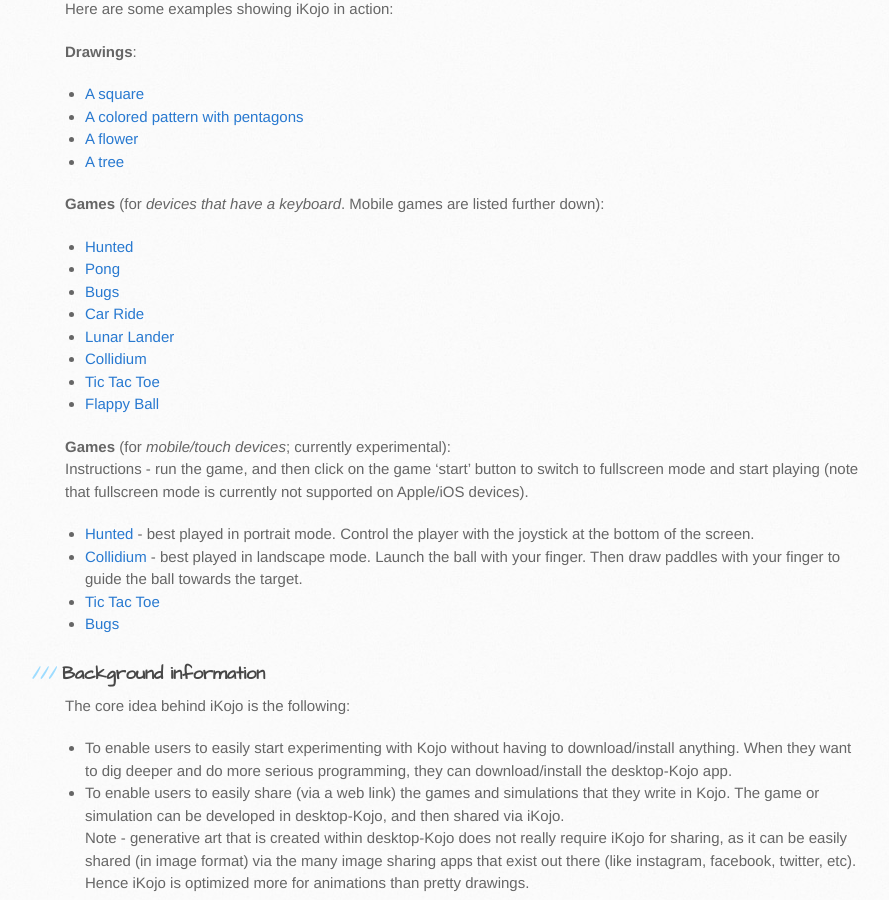
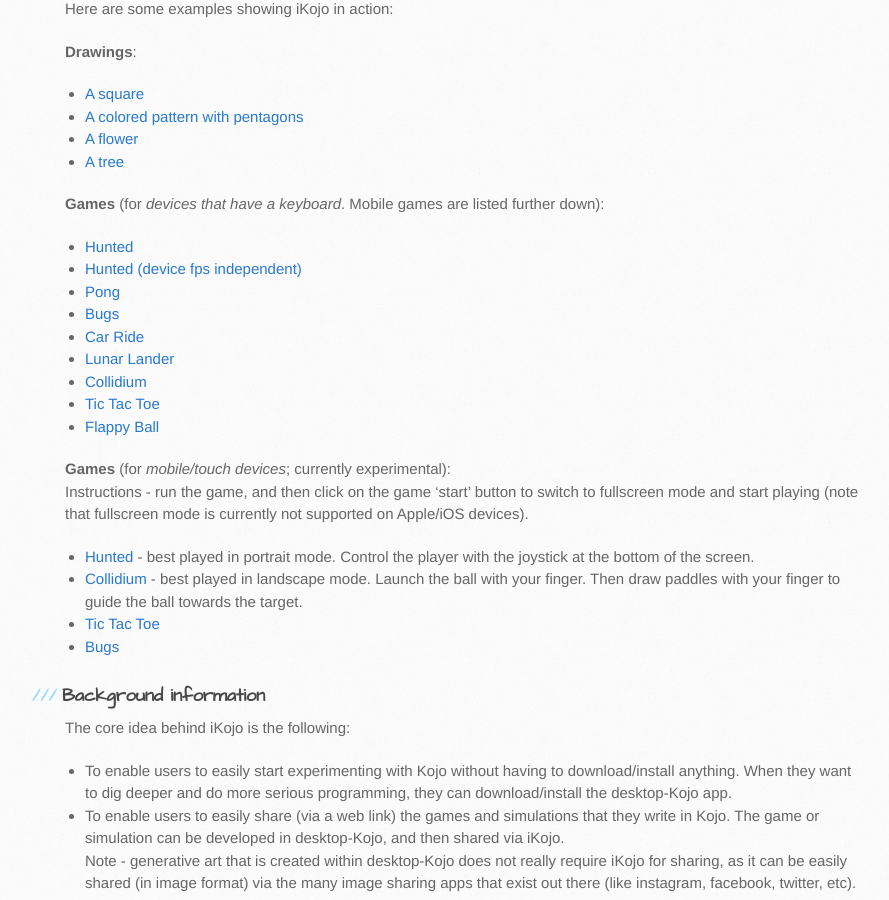
Before and after one commit to kojodoc/kojodoc.github.io, a Jekyll site: the page built from ikojo.md, in a window 1280 px wide and 900 px high, scrolled down 1029 px. Shown: the whole window, without its empty margins (105-994 px from the left). Built offline with Jekyll 4.4.1, drawn with Linux system fonts in a browser that asks for light colours; our own code applies the rules of GitHub Pages for plain Markdown files; the repository's description, which GitHub fills in, is left out.

Commit message:
Add device fps independent Hunted to iKojo.

```diff
--- a/ikojo.md
+++ b/ikojo.md
@@ -49,6 +49,7 @@ Here are some examples showing iKojo in action:
 
 **Games** (for *devices that have a keyboard*. Mobile games are listed further down):
 * [Hunted](http://ikojo.in/sf/KQPttLI/1)
+* [Hunted (device fps independent)](http://ikojo.in/sf/6sBFHOV/0)
 * [Pong](http://ikojo.in/sf/nOB7vtO/1)
 * [Bugs](http://ikojo.in/sf/OuGi82j/1)
 * [Car Ride](http://ikojo.in/sf/erwlDLW/1)
```
